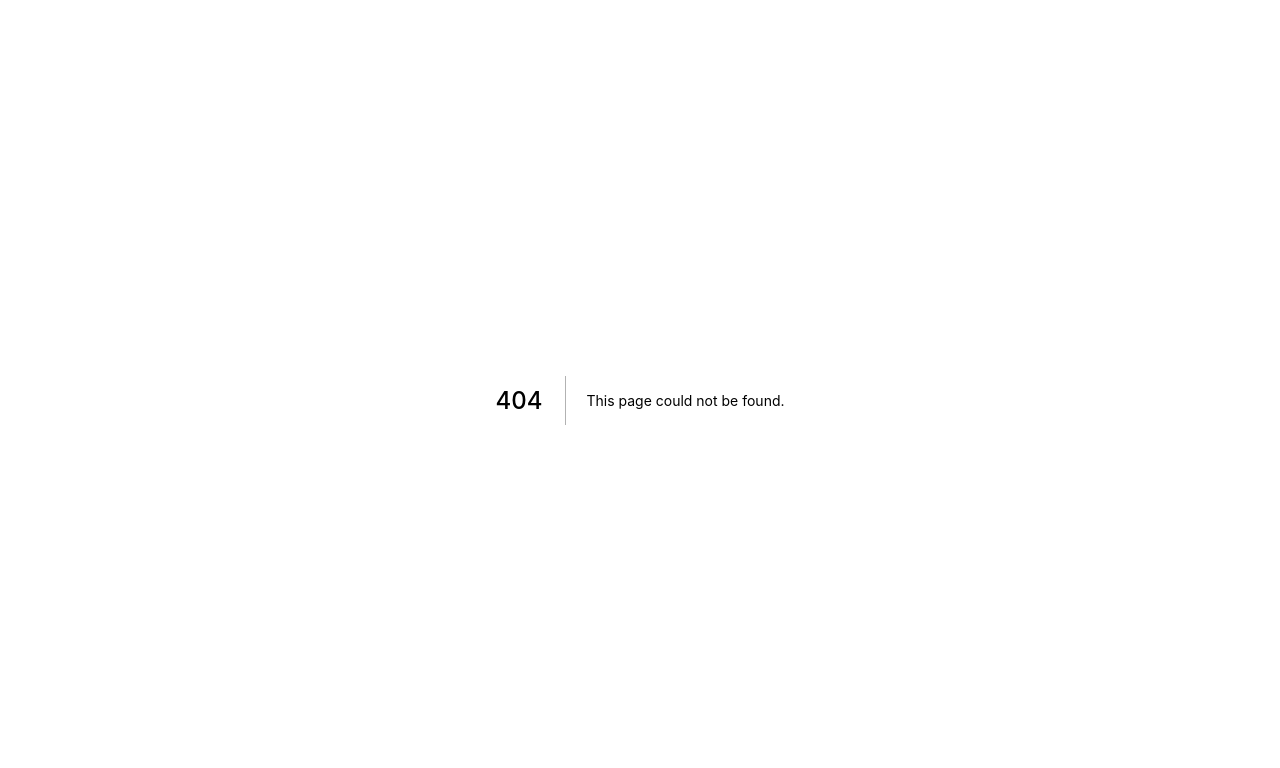
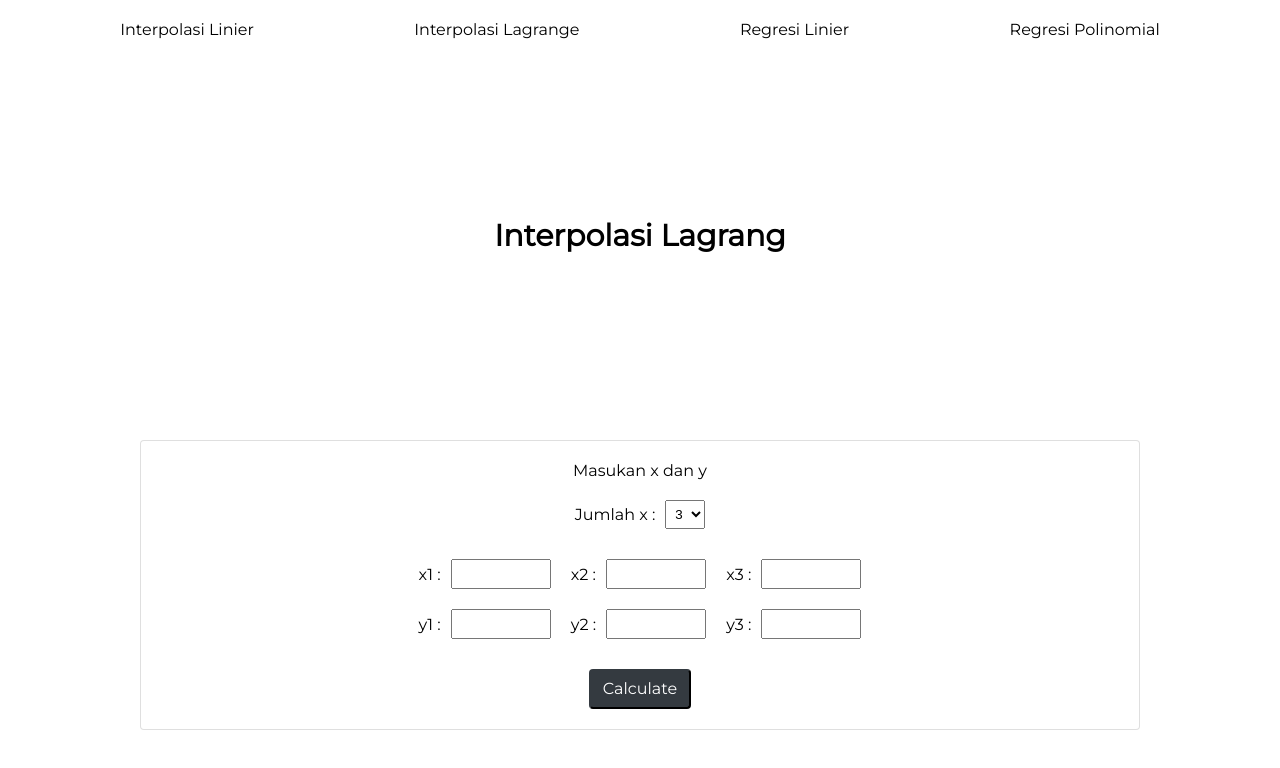
Before and after one commit to raflyfahrezi/UAS-Metnum, a Next.js app: page /interpolasilagrange in a window 1280 px wide. Before the commit this address had no page. Shown: the top 768 px of the page. Built offline with nearby package versions, Linux system fonts and the light colour scheme.

Commit message:
add interpolasi lagrang

```diff
--- /dev/null
+++ b/component/materi/interpolasi-lagrang/interpolasiLagrang.js
@@ -0,0 +1,92 @@
+import React, { useEffect, useState } from 'react'
+
+import InputXY from '../inputXY/inputXY'
+
+const InterpolasiLagrang = () => {
+    const [xNeeded, setXNeeded] = useState([1, 2, 3])
+
+    useEffect(() => {
+
+    }, [xNeeded])
+
+    const updateX = event => {
+        const temp = []
+        for (let i = 1; i <= event.target.value; i++) {
+            temp.push(i)
+        }
+        setXNeeded(temp)
+    }
+
+    return (
+        <div>
+            <div className="card">
+                <div className="card__content">
+                    <p className="title montserrat">Masukan x dan y</p>
+                    <div className="card__select">
+                        <p className="montserrat">Jumlah x : </p>
+                        <select name="totalX" id="totalX" className="select" onChange={ updateX }>
+                            <option value="3">3</option>
+                            <option value="4">4</option>
+                            <option value="5">5</option>
+                            <option value="6">6</option>
+                            <option value="7">7</option>
+                            <option value="8">8</option>
+                        </select>
+                    </div>
+                    <div className="card__input">
+                        { xNeeded.map((item, index) => (
+                            <InputXY number={ "" + item }/>
+                        )) }
+                    </div>
+                    <div className="card__button">
+                        <button type="button" className="button-dark montserrat" id="calculate">Calculate</button>
+                    </div>
+                </div>
+            </div>
+            <style jsx>
+                {
+                    `
+                        .card {
+                            width: 100%;
+                            max-width: 1000px;
+                            margin: 30px auto;
+                            background-color: #fff;
+                            background-clip: border-box;
+                            border: 1px solid rgba(0,0,0,.125);
+                            border-radius: .25rem;
+                            padding: 20px;
+                        }
+
+                        .card__content {
+                            text-align: center;
+                        }
+
+                        .card__select {
+                            width: max-content;
+                            display: flex;
+                            align-items: center;
+                            margin: 20px auto;
+                        }
+
+                        .card__input {
+                            width: max-content;
+                            max-width: 800px;
+                            margin: 20px auto;
+                            display: flex;
+                            align-items: center;
+                            justify-content: center;
+                            flex-wrap: wrap;
+                        }
+
+                        .select {
+                            padding: 5px;
+                            margin-left: 10px;
+                        }
+                    `
+                }
+            </style>
+        </div>
+    )
+}
+
+export default InterpolasiLagrang
--- a/component/materi/interpolasi-linier/interpolasiLinier.js
+++ b/component/materi/interpolasi-linier/interpolasiLinier.js
@@ -87,12 +87,12 @@ const interpolasiLinier = () => {
                             </div>
                         ) : (
                             <div>
-                                {result.map((item, index) => (
+                                { result.map((item, index) => (
                                     <div className="card__result" key={ index }>
                                         <p className="montserrat">Untuk x = { x[index] }</p>
                                         <InterpolasiResult x1y1={ x1y1 } x2y2={ x2y2 } x={ x[index] } result={ item }/>
                                     </div>
-                                ))}
+                                )) }
                             </div>
                         )
                     }
--- a/component/navbar/navbar.js
+++ b/component/navbar/navbar.js
@@ -4,14 +4,14 @@ const NavBar = () => {
     return (
         <nav className="nav">
             <div className="nav__wrapper">
-                <Link href="">
+                <Link href="./">
                     <a className="a montserrat">
                         <div className="nav__link">
                             <p className="link">Interpolasi Linier</p>
                         </div>
                     </a>
                 </Link>
-                <Link href="">
+                <Link href="./interpolasilagrange">
                     <a className="a montserrat">
                         <div className="nav__link">
                             <p>Interpolasi Lagrange</p>
--- /dev/null
+++ b/pages/interpolasilagrange.js
@@ -0,0 +1,51 @@
+import Navbar from '../component/navbar/navbar'
+import Head from '../component/head/head'
+import Header from '../component/header/header'
+import InterpolasiLagrang from '../component/materi/interpolasi-lagrang/interpolasiLagrang'
+import NavBar from '../component/navbar/navbar'
+
+const InterpolasiLagrangIndex = () => {
+    return (
+        <div>
+            <NavBar/>
+            <Head title="Interpolasi Lagrang"/>
+            <Header title="Interpolasi Lagrang"/>
+            <InterpolasiLagrang/>
+            <style jsx global>
+                {
+                    `
+                        @import url('https://fonts.googleapis.com/css2?family=Montserrat&display=swap');
+
+                        .montserrat {
+                            font-family: 'Montserrat', sans-serif;
+                        }
+
+                        .button-dark {
+                            padding: .375rem .75rem;
+                            font-size: 1rem;
+                            line-height: 1.5;
+                            border-radius: .25rem;
+                            transition: 0.5s;
+                            color: #fff;
+                            background-color: #343a40;
+                            border-color: #343a40;
+                            cursor: pointer;
+                        }
+
+                        .button-dark:active {
+                            transform: scale(0.9);
+                        }
+
+                        * {
+                            padding: 0;
+                            margin: 0;
+                            box-sizing: border-box;
+                        }
+                    `
+                }
+            </style>
+        </div>
+    )
+}
+
+export default InterpolasiLagrangIndex
```
